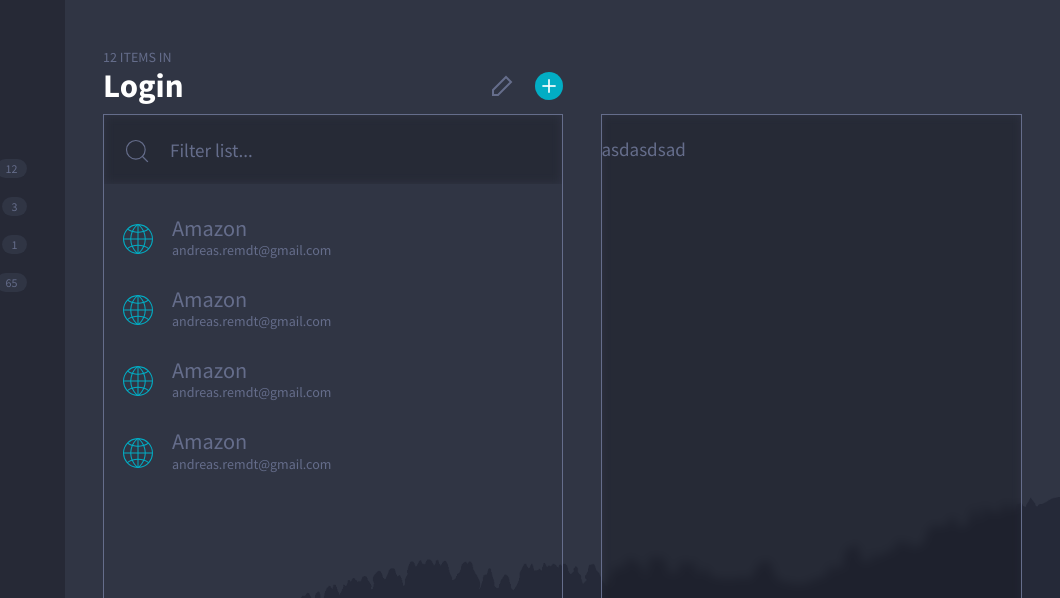
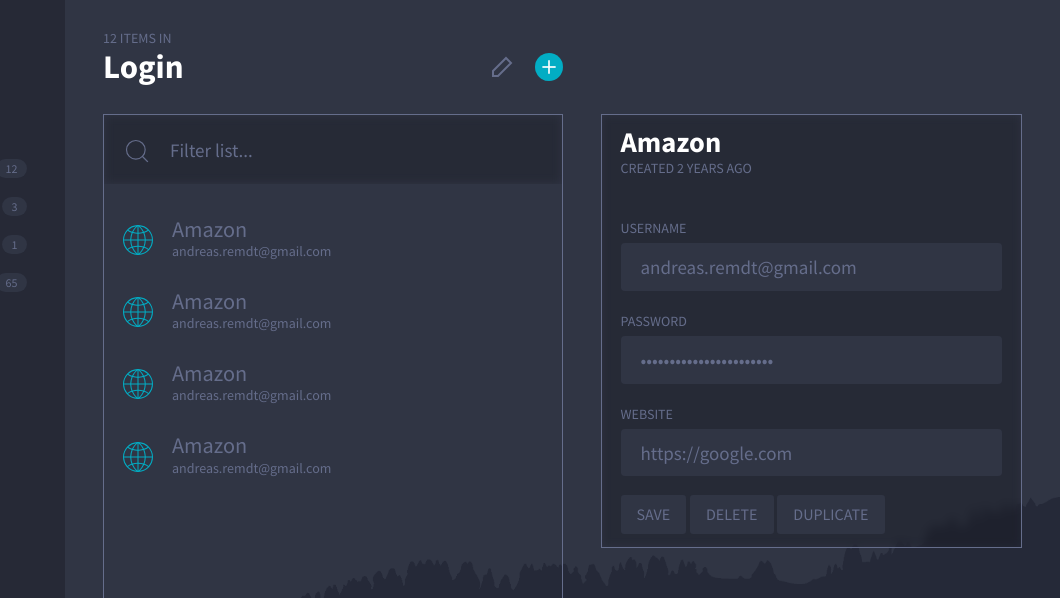
Before and after one commit to andreasremdt/cryptwind, a plain HTML site: page ui/index.html in a window 1280 px wide. Shown: the top 598 px of the page, 220-1280 px from the left. Drawn offline with Linux system fonts and the light colour scheme.

Commit message:
add password details and lock screen

```diff
--- a/ui/css/helpers.css
+++ b/ui/css/helpers.css
@@ -1,5 +1,6 @@
 @supports (backdrop-filter: blur(5px)) {
   ._frost {
+    -webkit-backdrop-filter: brightness(.8) blur(5px);
     backdrop-filter: brightness(.8) blur(5px);
   }
 }
--- a/ui/css/list-header.css
+++ b/ui/css/list-header.css
@@ -3,7 +3,7 @@
 
   display: flex;
   align-items: center;
-  margin-top: 3rem;
+  margin-top: var(--spacing-small);
 }
 
 .list-header > .title {
--- a/ui/css/main.css
+++ b/ui/css/main.css
@@ -4,13 +4,13 @@
   --spacing-normal: 2rem;
   --spacing-large: 4rem;
 
-  --color-gray-dark: rgb(38, 41, 54);
-  --color-gray-medium: rgb(48, 53, 68);
-  --color-gray-light: #656D8B;
-  --color-cyan: #02ADC4;
-  --color-yellow: #FFBA01;
-  --color-blue: #3E8ED7;
-  --color-red: #C27647;
+  --color-gray-dark:    rgb(38, 41, 54);
+  --color-gray-medium:  rgb(48, 53, 68);
+  --color-gray-light:   rgb(101, 109, 139);
+  --color-cyan:         rgb(2, 173, 196);
+  --color-yellow:       rgb(255, 186, 1);
+  --color-blue:         rgb(62, 142, 215);
+  --color-red:          rgb(194, 118, 71);
 }
 
 @font-face {
@@ -57,7 +57,9 @@ body {
   color: var(--color-gray-light);
 
   overflow: hidden;
-
+  -webkit-font-smoothing: antialiased;
+  -webkit-text-size-adjust: 100%;
+  -moz-osx-font-smooting: grayscale;
 }
 
 a {
@@ -95,6 +97,12 @@ input[type="search"]::-webkit-search-cancel-button {
   appearance: none;
 }
 
+input::placeholder,
+input::-webkit-placeholder {
+  opacity: 1;
+  color: var(--color-gray-light);
+}
+
 .-yellow { color: var(--color-yellow); }
 .-blue { color: var(--color-blue); }
 .-cyan { color: var(--color-cyan); }
--- a/ui/css/password-details.css
+++ b/ui/css/password-details.css
@@ -1,7 +1,60 @@
 .password-details {
   grid-area: password-details;
+  align-self: start;
 
   margin: 0 var(--spacing-normal) var(--spacing-normal) 0;
+  padding: var(--spacing-tiny) var(--spacing-small);
 
   border: 1px solid var(--color-gray-light);
 }
+
+.password-details > .header {
+  margin-bottom: var(--spacing-normal);
+}
+
+.password-details > .header > .title {
+  margin: 0;
+
+  line-height: 1;
+
+  color: white;
+}
+
+.password-details > .header > .time {
+  margin: 0;
+
+  font-size: 14px;
+  text-transform: uppercase;
+}
+
+.password-details > .label {
+  display: block;
+  font-size: 14px;
+  text-transform: uppercase;
+  margin-bottom: .2rem;
+}
+
+.password-details > .field {
+  padding: .4em 1em;
+  margin-bottom: var(--spacing-small);
+  width: 100%;
+
+  border-radius: .2em;
+  border: 1px solid transparent;
+
+  background-color: var(--color-gray-medium);
+
+  transition: border-color .1s linear;
+}
+
+.password-details > .field:focus {
+  border-color: var(--color-cyan);
+}
+
+.password-details > .action {
+  padding: .4em 1em;
+  border-radius: .2em;
+  background-color: var(--color-gray-medium);
+  text-transform: uppercase;
+  font-size: 16px;
+}
--- a/ui/css/password-list.css
+++ b/ui/css/password-list.css
@@ -10,12 +10,16 @@
   align-items: center;
   padding: var(--spacing-tiny) var(--spacing-small);
 
-  transition: background-color .1s linear;
+  border-top: 1px solid transparent;
+
+  transition: background-color .1s linear, border-color .1s linear;
 }
 
 .password-list > .item:hover,
 .password-list > .item:focus {
   background-color: rgba(0, 0, 0, .2);
+
+  border-color: var(--color-cyan);
 }
 
 .password-list > .item > .icon {
@@ -30,6 +34,12 @@
 
   font-weight: unset;
   line-height: 1;
+
+  transition: color .1s linear;
+}
+
+.password-list > .item:hover .title {
+  color: white;
 }
 
 .password-list > .item .username {
--- a/ui/css/search-form.css
+++ b/ui/css/search-form.css
@@ -18,9 +18,3 @@
 .search-form > .input:focus ~ .submit {
   color: var(--color-cyan);
 }
-
-.search-form > .input::placeholder,
-.search-form > .input::-webkit-placeholder {
-  opacity: 1;
-  color: var(--color-gray-light);
-}
--- a/ui/index.html
+++ b/ui/index.html
@@ -175,12 +175,36 @@
 
     <link rel="stylesheet" href="css/password-details.css">
     <section class="password-details _frost">
-      <p>asdasdsad</p>
+      <header class="header">
+        <h2 class="title">Amazon</h2>
+        <p class="time">Created 2 years ago</p>
+      </header>
+
+      <label class="label" for="">Username</label>
+      <input class="field" type="text" value="andreas.remdt@gmail.com">
+
+      <label class="label" for="">Password</label>
+      <input class="field" type="password" value="andreas.remdt@gmail.com">
+
+      <label class="label" for="">Website</label>
+      <input class="field" type="url" value="https://google.com">
+
+      <button type="button" class="action">Save</button>
+      <button type="button" class="action">Delete</button>
+      <button type="button" class="action">Duplicate</button>
     </section>
-<!--
-    <div class="login-screen">
-      <svg xmlns="http://www.w3.org/2000/svg" width="32" height="32" viewBox="0 0 24 24" fill="none" stroke="#ffffff" stroke-width="1" stroke-linecap="square" stroke-linejoin="arcs"><rect x="3" y="11" width="18" height="11" rx="2" ry="2"></rect><path d="M7 11V7a5 5 0 0 1 10 0v4"></path></svg>
-      <input type="text" placeholder="Master password..."> -->
-    </div>
+
+
+
+    <!-- <link rel="stylesheet" href="css/lock-screen.css">
+    <div class="lock-screen">
+      <form class="inner">
+        <svg class="icon" width="48" height="48" viewBox="0 0 24 24" fill="none" stroke="currentColor" stroke-width="2" stroke-linecap="square" stroke-linejoin="arcs">
+          <rect x="3" y="11" width="18" height="11" rx="2" ry="2"></rect>
+          <path d="M7 11V7a5 5 0 0 1 10 0v4"></path>
+        </svg>
+        <input class="field" type="text" placeholder="Master password" autofocus>
+      </form>
+    </div> -->
   </body>
 </html>
```
Also changed, not shown: ui/css/lock-screen.css (added, +94 -0 lines).
